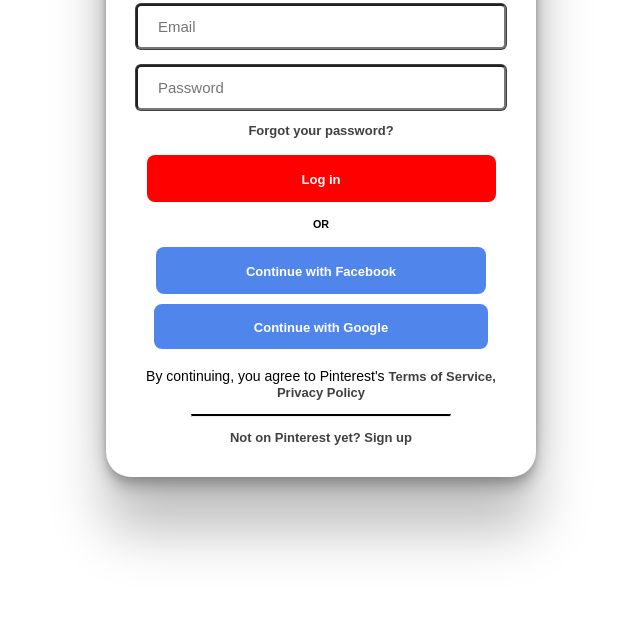
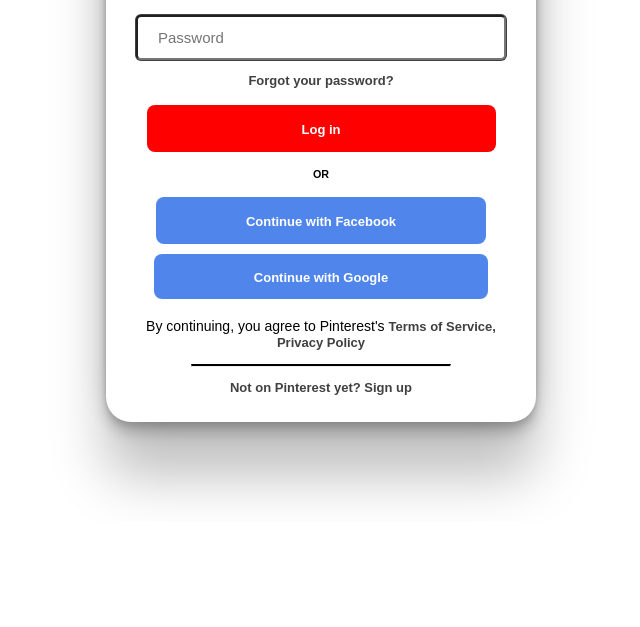
Before and after one commit to aXi5M/pinterest-login, a plain HTML site: page index.html in a window 1280 px wide. Shown: the part 318-945 px from the top of the page, without its empty margins (319-959 px from the left). After the commit the page ends 840 px from the top, so only its background shows below. Drawn offline with Linux system fonts and the light colour scheme.

Commit message:
Update style.css

```diff
--- a/style.css
+++ b/style.css
@@ -41,9 +41,9 @@ a {
 
 .login--container {
     width: 370px;
-    height: 585px;
+    height: 580px;
     padding: 30px;
-    margin: 150px auto;
+    margin: 100px auto;
     border-radius: 25px;
     text-align: center;
     box-shadow:
```
